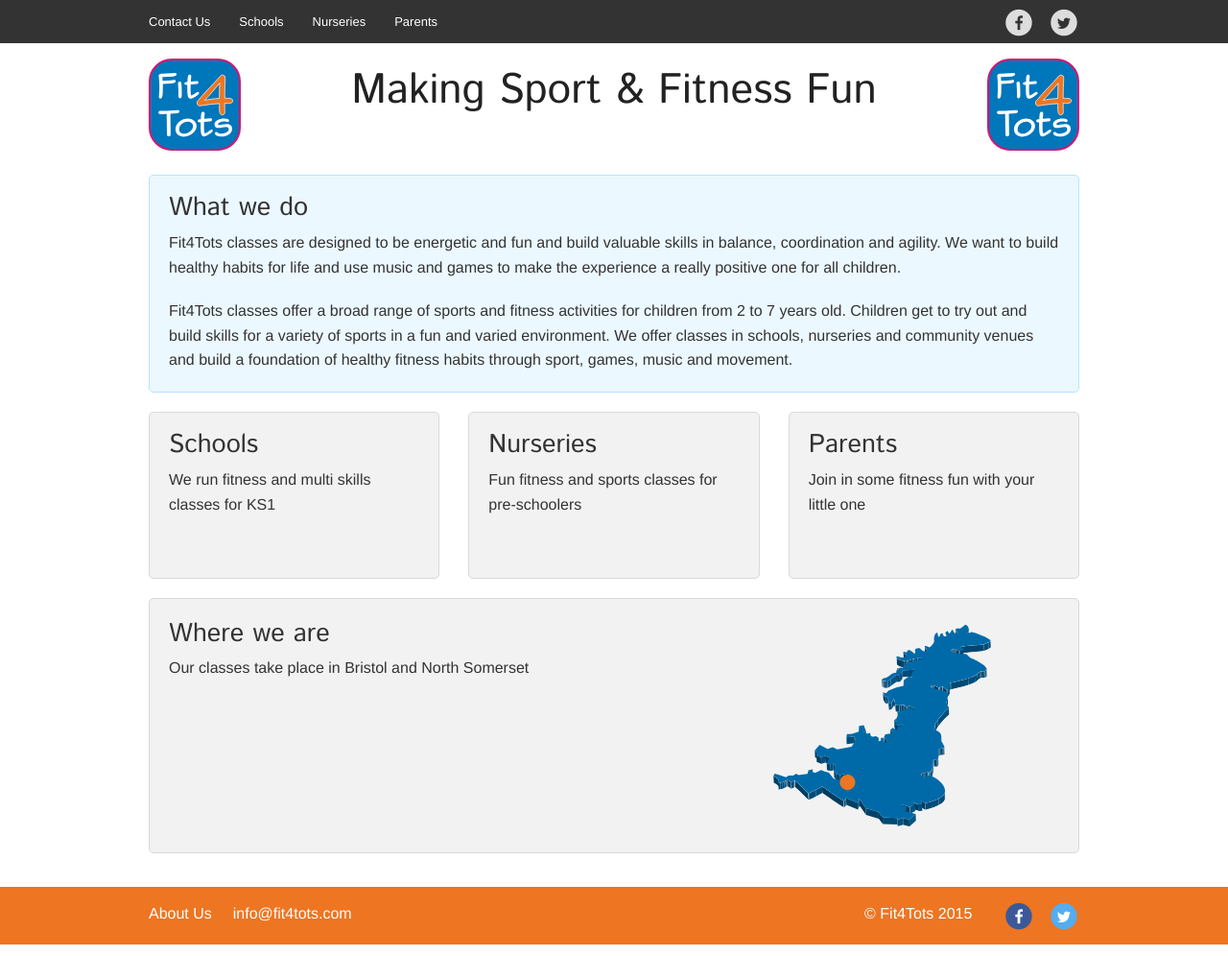
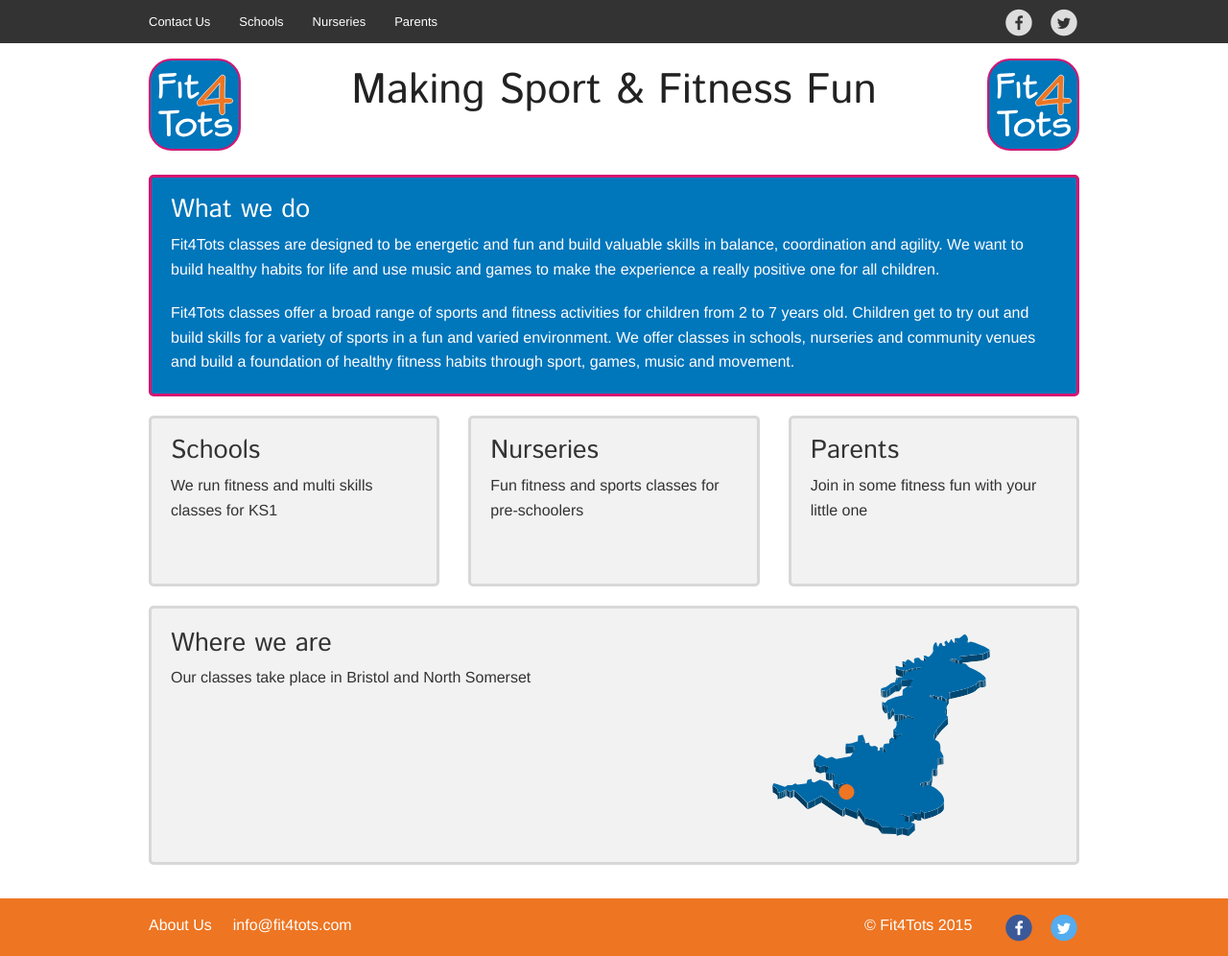
Before and after one commit to fit4tots/fit4tots.github.io, a Jekyll site: the page built from index.html, in a window 1280 px wide. Shown: the whole page at 96% size. Built offline with Jekyll 4.4.1, drawn with Linux system fonts in a browser that asks for light colours; nearby versions of some CDN libraries.

Commit message:
layout tweaks

```diff
--- a/_sass/app/_foundation_settings.scss
+++ b/_sass/app/_foundation_settings.scss
@@ -982,8 +982,8 @@
 // We use these to control the background and border styles
 // $panel-bg: scale-color($white, $lightness: -5%);
 // $panel-border-style: solid;
-// $panel-border-size: 1px;
-// $callout-panel-bg: scale-color($primary-color, $lightness: 94%);
+$panel-border-size: 3px;
+$callout-panel-bg: $f4t_blue;
 
 // We use this % to control how much we darken things on hover
 // $panel-function-factor: -11%;
--- a/_sass/app/global.scss
+++ b/_sass/app/global.scss
@@ -59,6 +59,9 @@
 
   &.callout {
     margin-top: 1px;
+    &, h1, h2, h3, h4, p { color: $white; }
+    background-color: $f4t_blue;
+    border-color: $f4t_pink;
   }
 }
 
--- a/contact_us/thanks.html
+++ b/contact_us/thanks.html
@@ -8,8 +8,8 @@
     <p>Thank you for your {{site.title}} enquiry.</p>
     <p>We will be in touch within a few days to respond to your query.</p>
     <p>
-      Don't forget to come and find us on Facebook<a href="https://facebook.com/{{ site.facebook_username }}" target="_blank">
-        <i class="fa fa-facebook-square facebook-color"></i>
+      Don't forget to come and find us on Facebook<a class="facebook-color" href="https://facebook.com/{{ site.facebook_username }}" target="_blank">
+        <i class="fa fa-facebook-square"></i>
         {{ site.facebook_username }}
       </a></p>
   </div>
```
Also changed, not shown: 1 other file.
